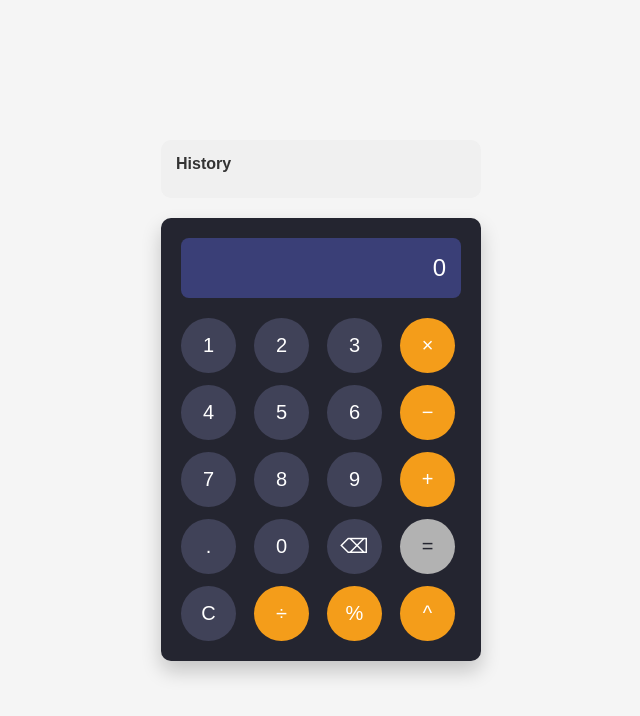
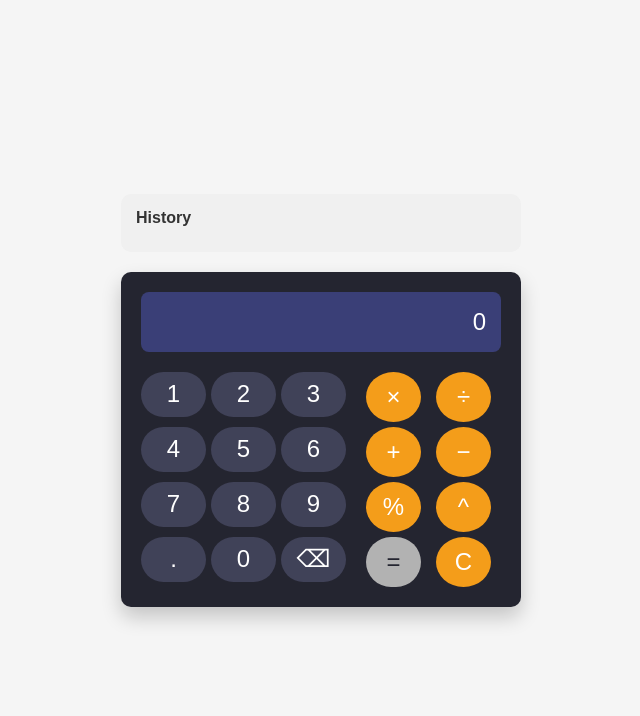
Before and after one commit to chi-nwej/altschool-calculator-project, a plain HTML site: page index.html in a window 1280 px wide. Shown: the whole page, without its empty margins (319-959 px from the left). Drawn offline with Linux system fonts and the light colour scheme.

Commit message:
adjustments

```diff
--- a/index.html
+++ b/index.html
@@ -7,7 +7,9 @@
     <link rel="stylesheet" href="styles.css" />
   </head>
   <body>
+
     <div class="calculator-container">
+
       <div class="history-section" id="history">
         <h3>History</h3>
         <div class="history-list" id="history-list"></div>
@@ -20,28 +22,28 @@
         <div class="buttons">
           <button class="btn number" data-number="1">1</button>
           <button class="btn number" data-number="2">2</button>
-          <button class="btn number" data-number="3">3</button>
+          <button class="btn number right" data-number="3">3</button>
           <button class="btn operator" data-action="multiply">×</button>
+          <button class="btn operator" data-action="divide">÷</button>
 
           <button class="btn number" data-number="4">4</button>
           <button class="btn number" data-number="5">5</button>
-          <button class="btn number" data-number="6">6</button>
+          <button class="btn number right" data-number="6">6</button>
+          <button class="btn operator" data-action="add">+</button>
           <button class="btn operator" data-action="subtract">−</button>
 
           <button class="btn number" data-number="7">7</button>
           <button class="btn number" data-number="8">8</button>
-          <button class="btn number" data-number="9">9</button>
-          <button class="btn operator" data-action="add">+</button>
+          <button class="btn number right" data-number="9">9</button>
+          <button class="btn operator" data-action="percent">%</button>
+          <button class="btn operator" data-action="power">^</button>
 
           <button class="btn decimal" data-action="decimal">.</button>
           <button class="btn number" data-number="0">0</button>
           <button class="btn backspace" data-action="delete">⌫</button>
-          <button class="btn equals" data-action="calculate">=</button>
+          <button class="btn operator equals" data-action="calculate">=</button>
 
-          <button class="btn clear" data-action="clear">C</button>
-          <button class="btn operator" data-action="divide">÷</button>
-          <button class="btn operator" data-action="percent">%</button>
-          <button class="btn operator" data-action="power">^</button>
+          <button class="btn operator clear" data-action="clear">C</button>
         </div>
       </div>
     </div>
--- a/styles.css
+++ b/styles.css
@@ -18,7 +18,7 @@ body {
   display: flex;
   flex-direction: column;
   gap: 20px;
-  max-width: 320px;
+  max-width: 400px;
   width: 100%;
 }
 
@@ -54,16 +54,13 @@ body {
 
 .buttons {
   display: grid;
-  grid-template-columns: repeat(4, 1fr);
-  grid-gap: 12px;
+  grid-template-columns: repeat(5, 1fr);
+  grid-gap: 5px;
 }
 
 .btn {
   border: none;
-  border-radius: 50%;
-  width: 55px;
-  height: 55px;
-  font-size: 20px;
+  font-size: 24px;
   cursor: pointer;
   display: flex;
   align-items: center;
@@ -73,17 +70,25 @@ body {
 
 .number,
 .decimal,
-.clear,
 .backspace {
   background-color: #404258;
   color: white;
+  width: 65px;
+  height: 45px;
+  border-radius: 35px;
 }
 
 .operator {
   background-color: #f49d1a;
   color: white;
+  width: 55px;
+  height: 50px;
+  border-radius: 50%;
 }
 
+.right {
+  margin-right: 15px;
+}
 .equals {
   background-color: #b2b2b2;
   color: #242530;
```
